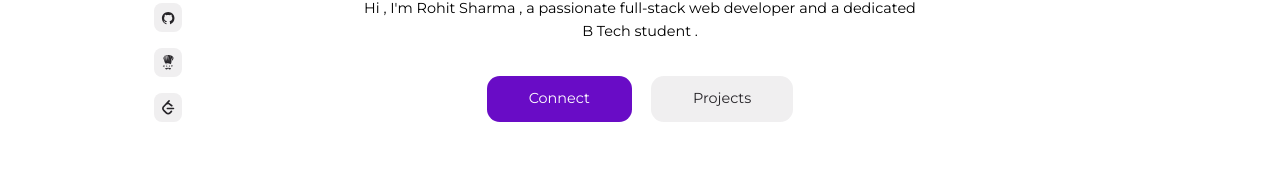
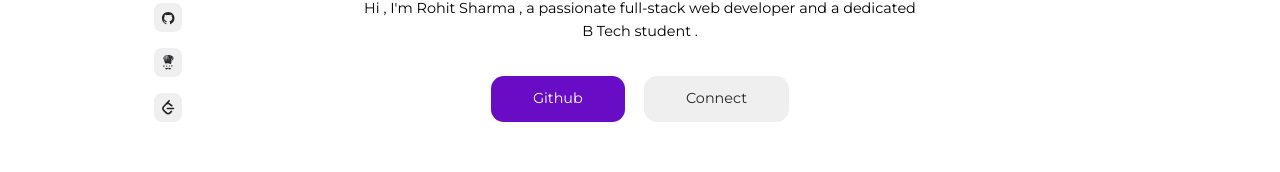
Before and after one commit to Rohit-Sharmaa/Portfolio, a React (Create React App) app: page / in a window 1280 px wide. Shown: the part 568-740 px from the top of the page. Built offline with nearby package versions, Linux system fonts and the light colour scheme.

Commit message:
removed the hover effect on screen devices

```diff
--- a/src/components/card.css
+++ b/src/components/card.css
@@ -5,19 +5,21 @@
   border-radius: var(--border-radius-1);
   transition: var(--transition);
 }
-
+@media (hover: hover){
 .card:hover {
   background: transparent;
   border-color: var(--color-white);
   transform: translateY(-0.5rem);
 }
+}
 .card.light{
   background: var(--color-light);
 }
-
+@media (hover: hover){
 .card.light:hover{
   background: transparent;
   border-radius: var(--color-light);
+}
 }
 
 
--- a/src/sections/contact/contact.css
+++ b/src/sections/contact/contact.css
@@ -16,12 +16,13 @@ color: white;
   border: 2px solid transparent;
   border-radius: var(--border-radius-1);
 }
-
+@media (hover: hover){
 .contact__container a:hover{
   background: transparent;
   border-color: var(--color-primary);
   color: var(--color-primary);
   transform: translateY(-0.5rem);
+}
 }
 
 /* MEDIA QUERIES FOR TABLES  */
--- a/src/sections/footer/footer.css
+++ b/src/sections/footer/footer.css
@@ -25,9 +25,10 @@ footer .nav__menu {
   padding: 0.6rem;
   border-radius: var(--border-radius-3);
 }
-
+@media (hover: hover){
 .footer__socials a:hover{
   opacity: 0.7;
   transform: translateY(-0.5rem);
 
 }
+}
--- a/src/sections/header/Header.jsx
+++ b/src/sections/header/Header.jsx
@@ -22,11 +22,11 @@ const Header = ({theme}) => {
           dedicated B Tech student .
         </p>
         <div className="header__cta" data-aos="fade-up">
-          <a href="#contact" className="btn primary">
-             Connect
+          <a href="https://github.com/Rohit-Sharmaa" className="btn primary">
+             Github
           </a>
-          <a href="#portfolio" className="btn light">
-            Projects
+          <a href="#contact" className="btn light">
+          Connect
           </a>
         </div>
 
--- a/src/sections/services/services.css
+++ b/src/sections/services/services.css
@@ -18,10 +18,11 @@
   color: var(--color-white) ;
   transition: var(--transition);
 }
-
+@media (hover: hover){
 .service:hover .service__icon {
   background: var(--color-light);
   color: var(--color-primary);
+}
 }
 
 
```
Also changed, not shown: src/index.css (+6 -3 lines).
